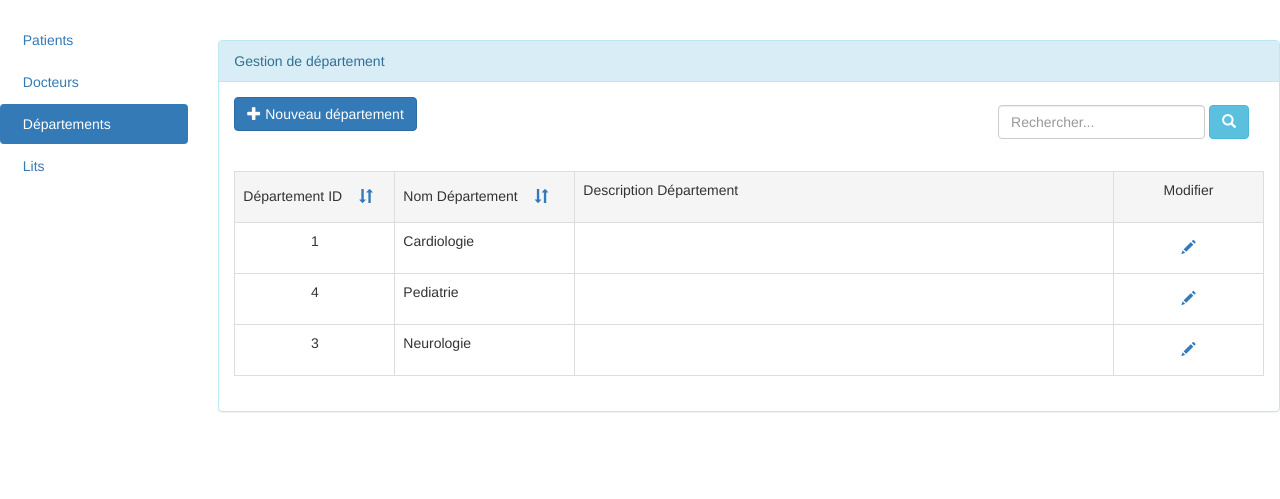
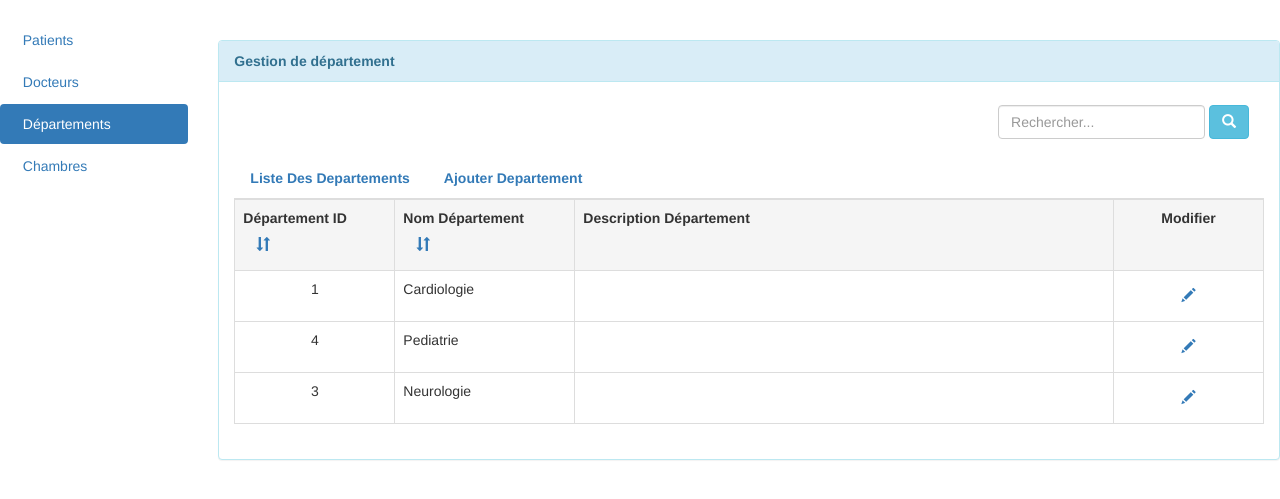
Before and after one commit to HelmiB/Projet-Web, a PHP site: page /departement.php in a window 1280 px wide. Shown: the part 85-584 px from the top of the page. Run offline with PHP 8.4, Linux system fonts and the light colour scheme; data comes from the database, SQL or seed files in the repository.

Commit message:
departement

```diff
--- a/ajouterdepartement.php
+++ b/ajouterdepartement.php
@@ -71,7 +71,7 @@ if (isset($_SESSION['user']))
                 <li ><a href="indexPatient.php">&nbsp Patients </a></li>
                 <li><a href="medecin.php">&nbsp Docteurs</a></li>
                 <li class="active"><a href="departement.php">&nbsp Départements</a></li>
-                <li><a href="chambre.php">&nbsp Lits</a></li>
+                <li><a href="chambre.php">&nbsp Chambres</a></li>
             </ul>
         </div>
 
@@ -81,7 +81,7 @@ if (isset($_SESSION['user']))
         <br> <br>
         <!-----------  Content Menu Tab Start   ------------>
         <div class="panel panel-info contentinside">
-            <div class="panel-heading">Gestion de département</div>
+            <div class="panel-heading"><strong>Gestion de département</strong></div>
 
             <!----------------   Panel Body Start   --------------->
             <div class="panel-body">
--- a/departement.php
+++ b/departement.php
@@ -24,7 +24,6 @@ if (isset($_SESSION['user']))
 <body>
 
 <!--- Header starts --------->
-
 <div class="row header" style="background-color:rgb(51,122,183)">
     <nav class="navbar navbar-expand-sm  navbar-dark ">
         <div class="col-md-10 container-fluid">
@@ -52,7 +51,7 @@ if (isset($_SESSION['user']))
                 <li ><a href="indexPatient.php">&nbsp Patients </a></li>
                 <li><a href="medecin.php">&nbsp Docteurs</a></li>
                 <li class="active"><a href="departement.php">&nbsp Départements</a></li>
-                <li><a href="chambre.php">&nbsp Lits</a></li>
+                <li><a href="chambre.php">&nbsp Chambres</a></li>
             </ul>
         </div>
 
@@ -62,12 +61,11 @@ if (isset($_SESSION['user']))
         <br> <br>
         <!-----------  Content Menu Tab Start   ------------>
         <div class="panel panel-info contentinside">
-            <div class="panel-heading">Gestion de département</div>
+            <div class="panel-heading"><strong>Gestion de département</strong></div>
 
             <!----------------   Panel Body Start   --------------->
             <div class="panel-body">
 
-                <button type="button" class="btn btn-primary" onclick="window.location.href='ajouterdepartement.php'"><span class="glyphicon glyphicon-plus" aria-hidden="true"> </span> Nouveau département</button>
                 <form class="navbar-form pull-right" action="departement.php" method="post">
                     <div class="form-group">
                         <input type="text" class="form-control" placeholder="Rechercher..." name="search" >
@@ -79,14 +77,18 @@ if (isset($_SESSION['user']))
 
 
                 <!----------------   Affichage Tableau commence ici   --------------->
-                <table class="table table-bordered table-hover" id="myTable">
+                                <ul class="nav nav-tabs">
+                    <li id="button1"><a class="active"  href="#"><strong>Liste Des Departements</strong></a></li>
+                    <li id="button2"><a href="ajouterdepartement.php" ><strong>Ajouter Departement</strong></a></li>
+                </ul>
+                 <table class="table table-bordered table-hover" id="myTable">
                     <tr class="active">
-                        <td width="160">Département ID  <button class="btn btn-link" style="alignment:right" onclick="sortTable(0)" ><span class="glyphicon glyphicon-sort" aria-hidden="true"></span></button>
+                          <td width="160"><strong>Département ID </strong> <button class="btn btn-link" style="alignment:right" onclick="sortTable(0)" ><span class="glyphicon glyphicon-sort" aria-hidden="true"></span></button>
                         </td>
-                        <td width="180">Nom Département <button class="btn btn-link" style="alignment:right" onclick="sortTable(1)"  ><span class="glyphicon glyphicon-sort" aria-hidden="true"></span></button>
+                        <td width="180"><strong>Nom Département </strong><button class="btn btn-link" style="alignment:right" onclick="sortTable(1)"  ><span class="glyphicon glyphicon-sort" aria-hidden="true"></span></button>
                         </td>
-                        <td>Description Département </td>
-                        <td width="150" style="text-align:center">Modifier</td>
+                        <td><strong>Description Département</strong> </td>
+                        <td width="150" style="text-align:center"><strong>Modifier</strong></td>
                     </tr>
                     <?php
                     $_bdd= db_connect();
@@ -126,7 +128,7 @@ if (isset($_SESSION['user']))
                     //$('input#description').val(data3);
                 }
             </script>
-            <script>
+  <script>
                 function sortTable(n) {
                     var table, rows, switching, i, x, y, shouldSwitch, dir, switchcount = 0;
                     table = document.getElementById("myTable");
@@ -170,8 +172,6 @@ if (isset($_SESSION['user']))
                     }
                 }
             </script>
-
-
             <!----------------   Display Department Data List ends   --------------->
             <!-- Modal -->
             <div class="modal fade" id="myModal" role="dialog" >
@@ -230,8 +230,10 @@ if (isset($_SESSION['user']))
         <!----------------   Panel Body Ends   --------------->
     </div>
     <!-----------  Content Menu Tab Ends   ------------>
+
+
 </div>
-    <!-------   Content Area Ends  --------->
+<!-------   Content Area Ends  --------->
 <script src="js/bootstrap.min.js"></script>
 </body>
 </html>
```
